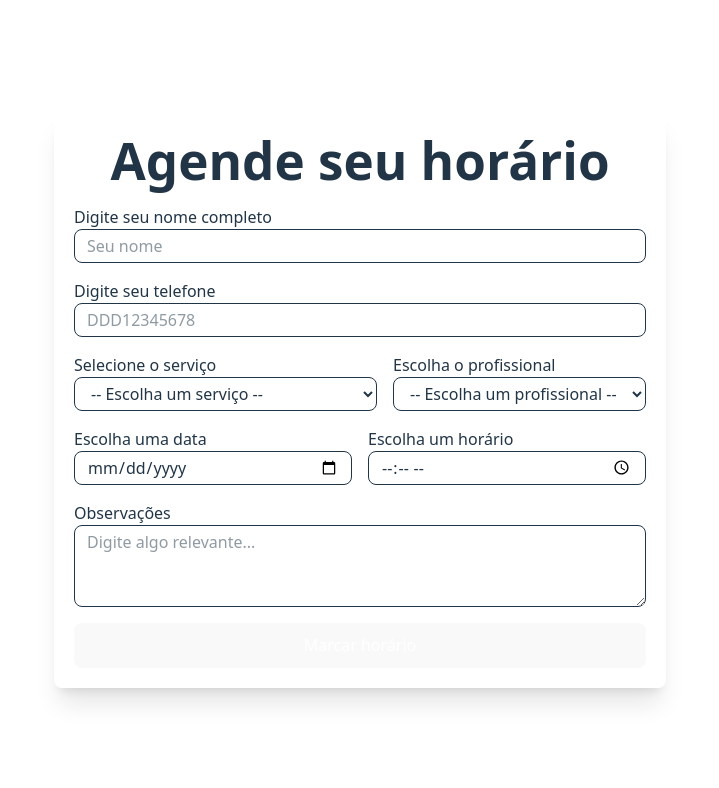
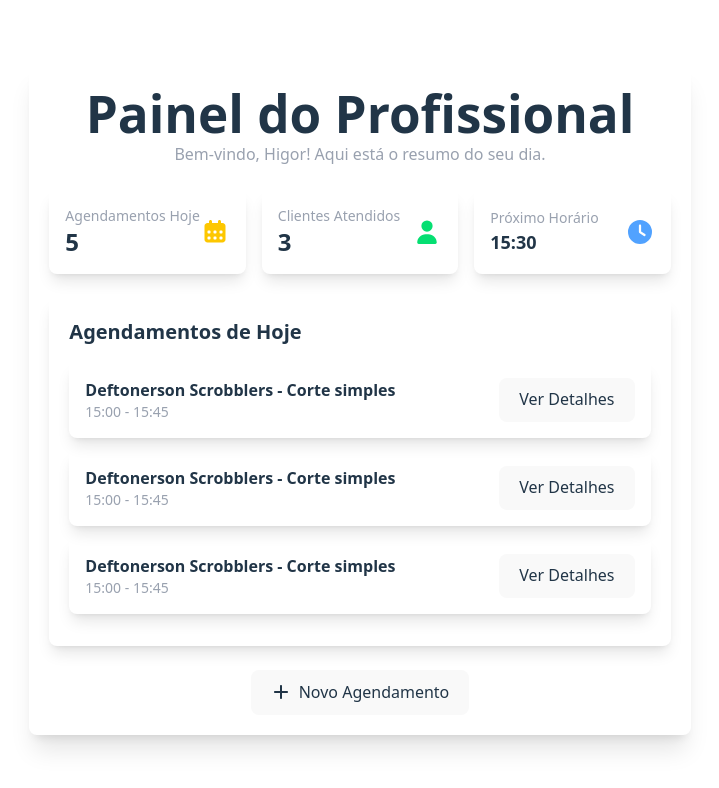
Before and after one commit to gontijoVitor/Bookify, a React (Vite) app in the folder frontend/: page / in a window 1280 px wide. Shown: the top 788 px of the page, without its empty margins (280-999 px from the left). Built offline with nearby package versions, Linux system fonts and the light colour scheme.

Commit message:
Adicionando mudanças

```diff
--- a/frontend/src/main.jsx
+++ b/frontend/src/main.jsx
@@ -8,11 +8,13 @@ import Agendamento from './pages/cria_agendamento.jsx'
 import User_login from './pages/user_login.jsx';
 import User_register from './pages/user_signin.jsx';
 import Config from './pages/configuracoes.jsx';
+import Dashboard from './pages/dashboard.jsx';
+import Horarios from './pages/lista_agendamentos.jsx';
 
 createRoot(document.getElementById('root')).render(
   <StrictMode>
     <App>
-      <Agendamento />
+      <Dashboard />
     </App>
   </StrictMode>,
 )
--- a/frontend/src/pages/dashboard.jsx
+++ b/frontend/src/pages/dashboard.jsx
@@ -1 +1,73 @@
-//Visão geral do usuário logado. Pode exibir resumo dos agendamentos (próximos, passados, etc).
+//página de login de usuario
+import { useState } from "react";
+import { FontAwesomeIcon } from "@fortawesome/react-fontawesome";
+import { faPlus, faCalendarAlt, faUser, faClock } from "@fortawesome/free-solid-svg-icons";
+
+function Dashboard() {
+    return(
+        <div className="shadow-xl p-5 rounded-lg">
+            {/* Cabeçalho */}
+            <div className="mb-6">
+                <h1 className="text-center font-bold">Painel do Profissional</h1>
+                <p className="text-gray-400 text-center">Bem-vindo, Higor! Aqui está o resumo do seu dia.</p>
+            </div>
+
+            {/* Cards de Resumo */}
+            <div className="grid grid-cols-1 sm:grid-cols-3 gap-4 mb-6">
+                <div className="shadow-lg rounded-lg p-4 flex items-center justify-between">
+                    <div>
+                        <p className="text-sm text-gray-400">Agendamentos Hoje</p>
+                        <h2 className="text-2xl font-bold">5</h2>
+                    </div>
+                    <FontAwesomeIcon icon={faCalendarAlt} className="text-yellow-400 text-2xl" />
+                </div>
+
+                <div className="shadow-lg rounded-lg p-4 flex items-center justify-between">
+                    <div>
+                        <p className="text-sm text-gray-400">Clientes Atendidos</p>
+                        <h2 className="text-2xl font-bold">3</h2>
+                    </div>
+                    <FontAwesomeIcon icon={faUser} className="text-green-400 text-2xl" />
+                </div>
+
+                <div className="shadow-lg rounded-lg p-4 flex items-center justify-between">
+                    <div>
+                        <p className="text-sm text-gray-400">Próximo Horário</p>
+                        <h2 className="text-lg font-bold">15:30</h2>
+                    </div>
+                    <FontAwesomeIcon icon={faClock} className="text-blue-400 text-2xl" />
+                </div>
+            </div>
+
+            {/* Lista de Agendamentos */}
+            <div className="shadow-lg rounded-lg p-5">
+                <h2 className="text-xl font-bold mb-4">Agendamentos de Hoje</h2>
+
+                {[1, 2, 3].map((item, index) => (
+                    <div
+                        key={index}
+                        className="shadow-lg rounded-lg p-4 mb-3 flex flex-col sm:flex-row sm:items-center sm:justify-between"
+                    >
+                        <div>
+                            <p className="font-bold">Deftonerson Scrobblers - Corte simples</p>
+                            <p className="text-gray-400 text-sm">15:00 - 15:45</p>
+                        </div>
+                        <button className="mt-2 sm:mt-0 px-3 py-1 rounded-lg text-sm">
+                            Ver Detalhes
+                        </button>
+                    </div>
+                ))}
+            </div>
+
+            {/* Botão Novo Agendamento */}
+            <div className="mt-6 text-right ">
+                <button className="px-4 py-2 rounded-lg flex items-center gap-2 mx-auto">
+                    <FontAwesomeIcon icon={faPlus} />
+                    Novo Agendamento
+                </button>
+            </div>
+        </div>
+    )
+}
+
+export default Dashboard;
--- a/frontend/src/pages/user_login.jsx
+++ b/frontend/src/pages/user_login.jsx
@@ -6,7 +6,7 @@ import { faEye, faEyeSlash } from "@fortawesome/free-solid-svg-icons";
 function User_login() {
     return(
         <div className="shadow-xl p-5 rounded-lg">
-            <h1 className="text-center">Login</h1>
+            <h1 className="text-center font-bold">Login</h1>
             <div className="space-y-4">
                 <div className="flex flex-col">
                     <label for="email">Email: </label>
--- a/frontend/src/pages/user_signin.jsx
+++ b/frontend/src/pages/user_signin.jsx
@@ -3,7 +3,7 @@
 function User_register() {
     return(
         <div className="shadow-xl p-5 rounded-lg">
-            <h1 className="text-center">Cadastro</h1>
+            <h1 className="text-center font-bold">Cadastro</h1>
             <div className="space-y-4">
                 <div className="flex flex-col">
                     <label for="name">Nome: </label>
```
